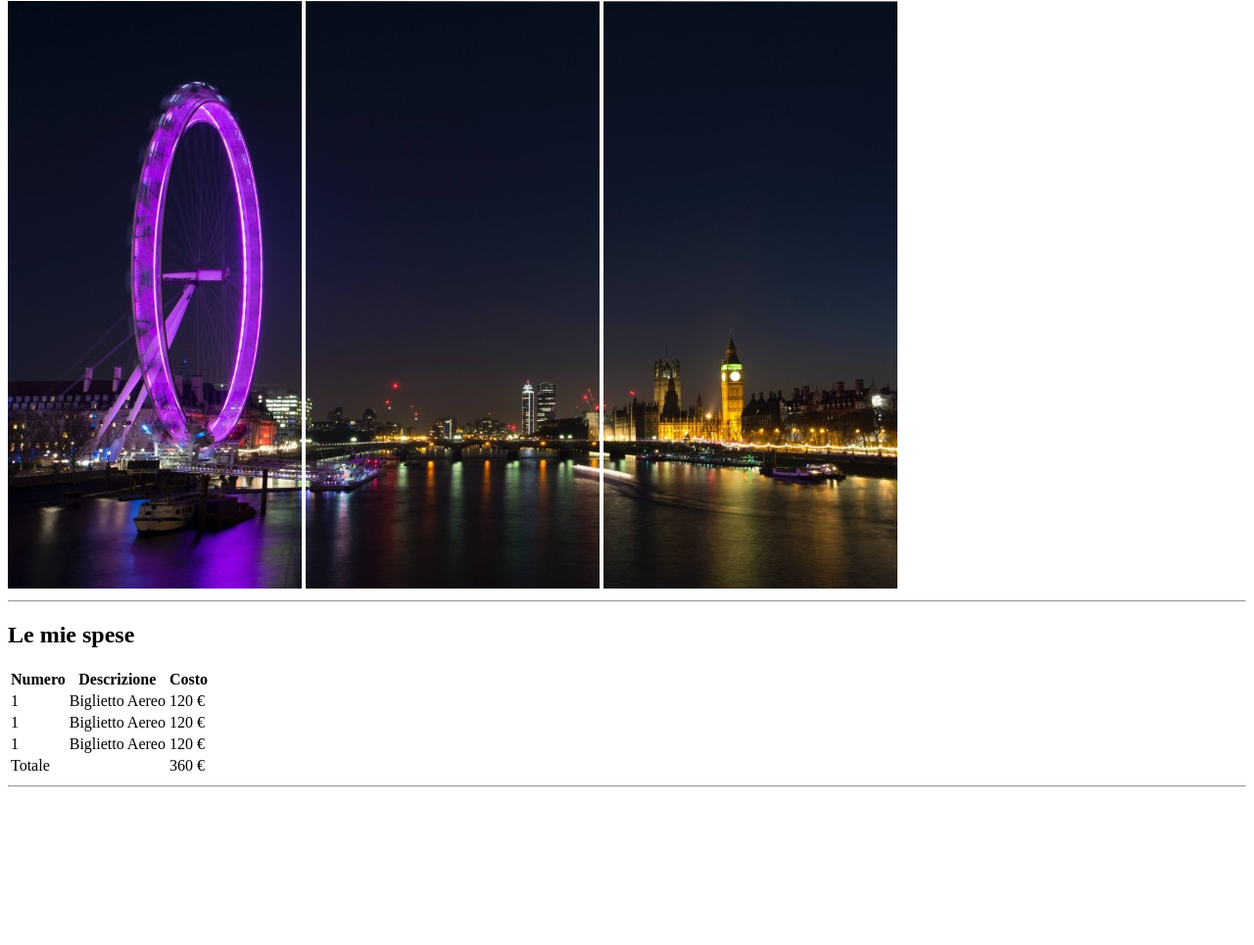
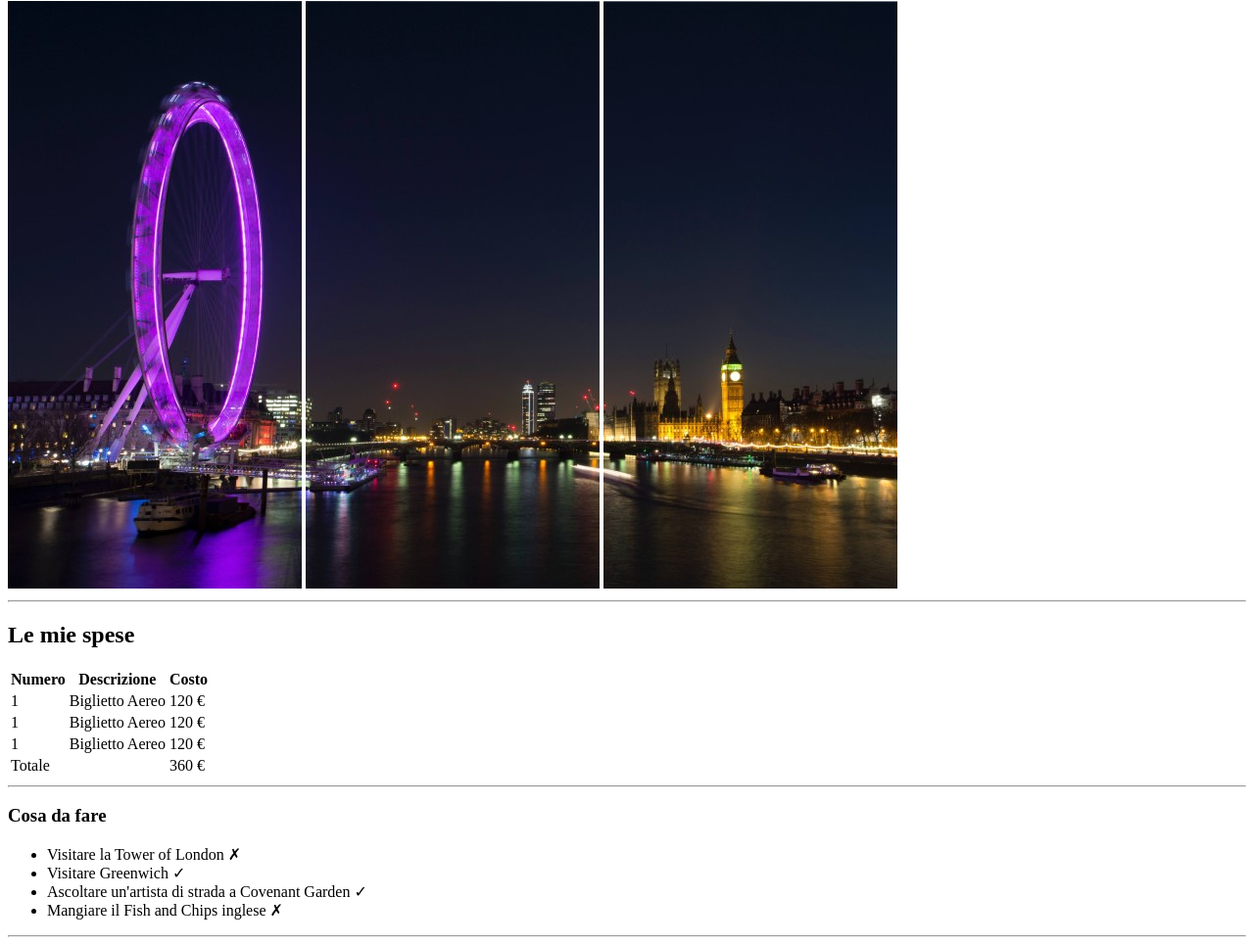
Before and after one commit to RavgaCode/html-london-trip, a plain HTML site: page index.html in a window 1280 px wide. Shown: the part 79-1044 px from the top of the page at 98% size. Before the commit the page ends 891 px from the top, so only its background shows below. Drawn offline with Linux system fonts and the light colour scheme.

Commit message:
Completamento lista Cose da fare

```diff
--- a/index.html
+++ b/index.html
@@ -65,6 +65,19 @@
                 <hr>
 
             </div>
+
+            <!-- Lista cosa da fare -->
+            <h3>Cosa da fare</h3>
+            <div>
+                <ul>
+                    <li>Visitare la Tower of London &#x2717;</li>
+                    <li>Visitare Greenwich &#10003;</li>
+                    <li>Ascoltare un'artista di strada a Covenant Garden &#10003;</li>
+                    <li>Mangiare il Fish and Chips inglese &#x2717;</li>
+                </ul>
+            </div>
+
+            <hr>
         </main>
 
 
```
